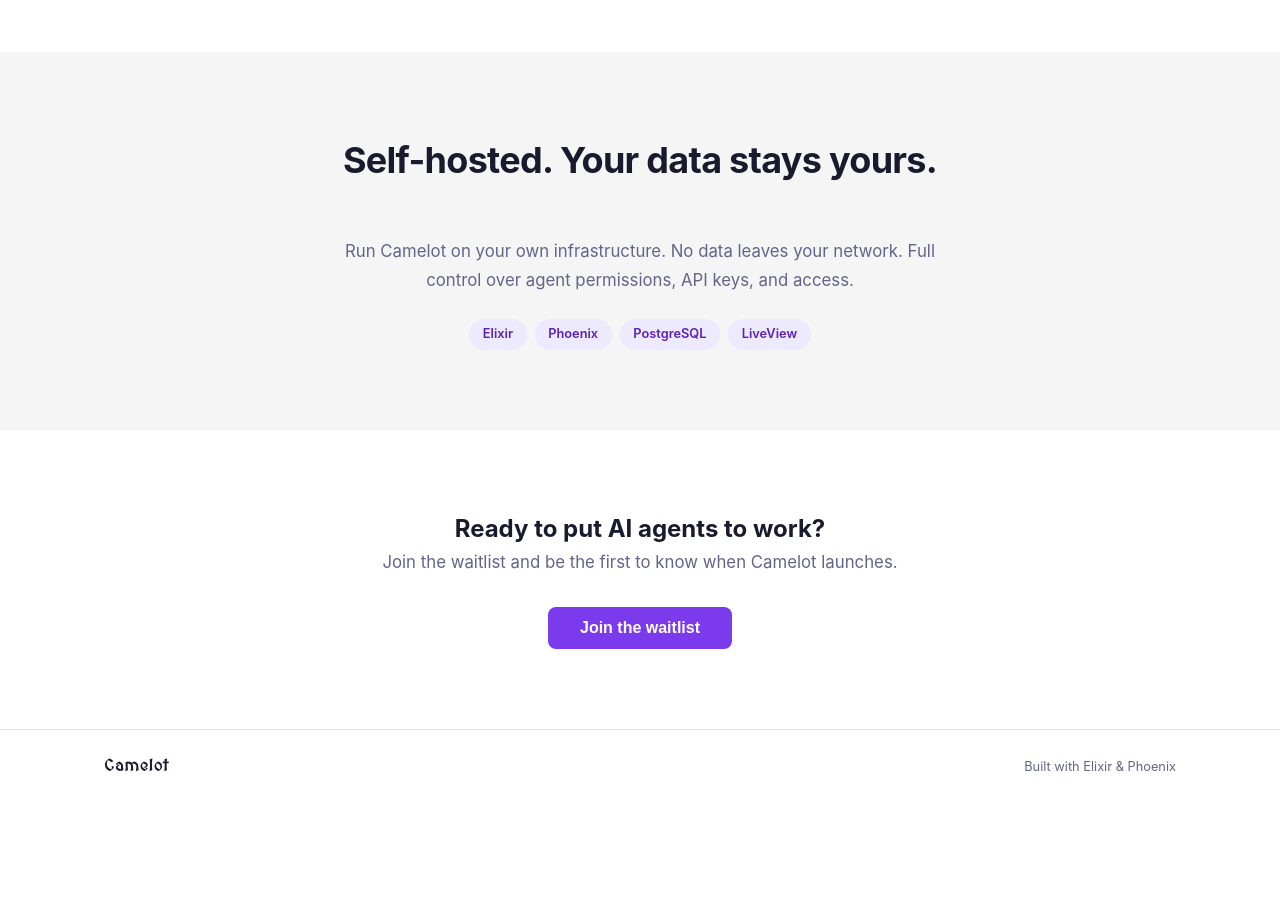
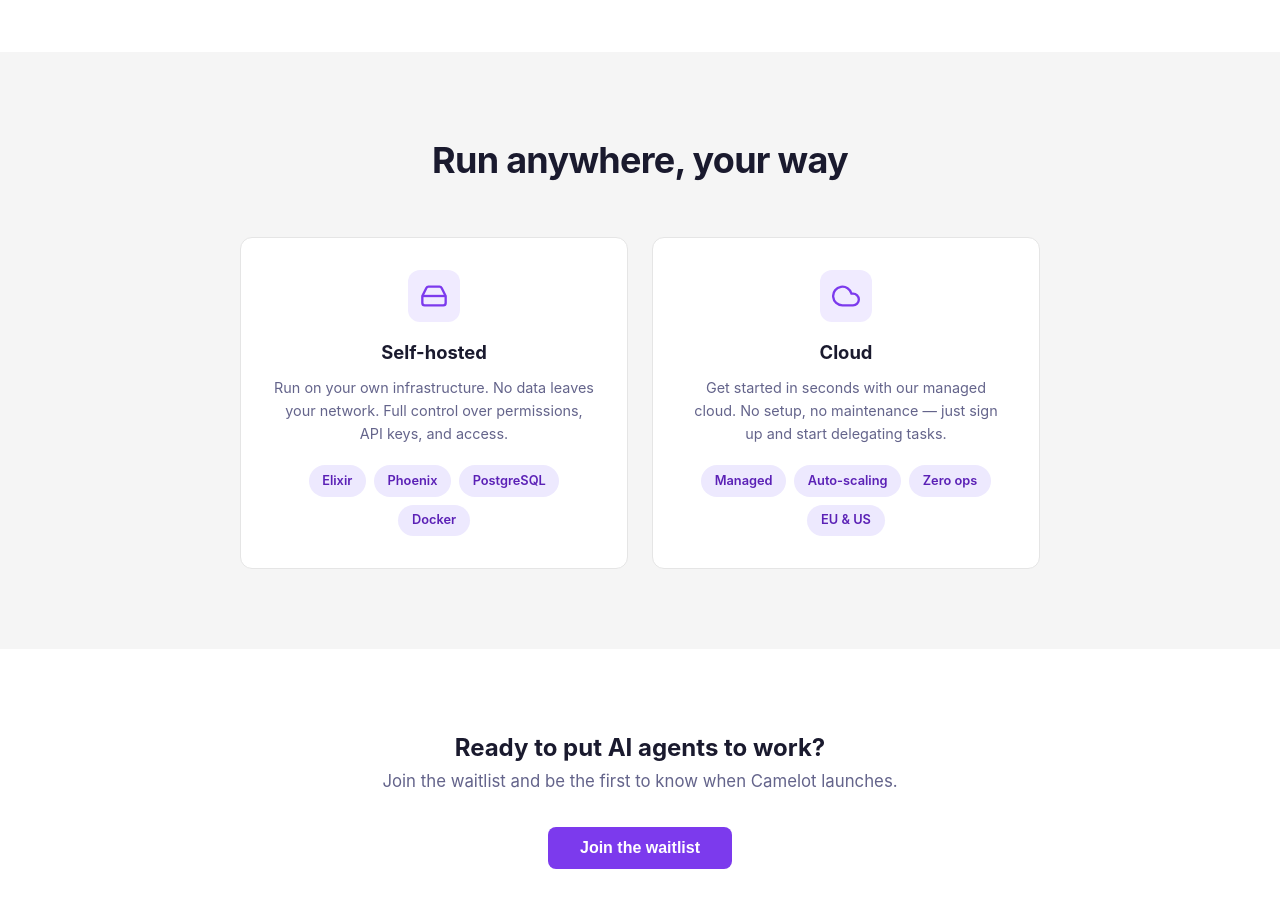
Before and after one commit to T0ha/camelot, a plain HTML site: page html/index.html in a window 1280 px wide. Shown: the part 1880-2788 px from the top of the page. Before the commit the page ends 2684 px from the top, so only its background shows below. Drawn offline with Linux system fonts and the light colour scheme; a script that the page names is missing.

Commit message:
feat: better LP

```diff
--- a/html/index.html
+++ b/html/index.html
@@ -168,20 +168,36 @@
       </div>
     </section>
 
-    <!-- Self-hosted -->
-    <section class="self-hosted">
+    <!-- Deployment options -->
+    <section class="deployment" id="deployment">
       <div class="container">
-        <div class="self-hosted-content">
-          <h2>Self-hosted. Your data stays yours.</h2>
-          <p>
-            Run Camelot on your own infrastructure. No data leaves your network.
-            Full control over agent permissions, API keys, and access.
-          </p>
-          <div class="tech-badges">
-            <span class="badge">Elixir</span>
-            <span class="badge">Phoenix</span>
-            <span class="badge">PostgreSQL</span>
-            <span class="badge">LiveView</span>
+        <h2>Run anywhere, your way</h2>
+        <div class="deployment-grid">
+          <div class="deployment-card">
+            <div class="deployment-icon">
+              <svg width="28" height="28" viewBox="0 0 24 24" fill="none" stroke="currentColor" stroke-width="2"><path d="M22 12H2"/><path d="M5.45 5.11L2 12v6a2 2 0 0 0 2 2h16a2 2 0 0 0 2-2v-6l-3.45-6.89A2 2 0 0 0 16.76 4H7.24a2 2 0 0 0-1.79 1.11z"/><line x1="6" y1="16" x2="6.01" y2="16"/><line x1="10" y1="16" x2="10.01" y2="16"/></svg>
+            </div>
+            <h3>Self-hosted</h3>
+            <p>Run on your own infrastructure. No data leaves your network. Full control over permissions, API keys, and access.</p>
+            <div class="tech-badges">
+              <span class="badge">Elixir</span>
+              <span class="badge">Phoenix</span>
+              <span class="badge">PostgreSQL</span>
+              <span class="badge">Docker</span>
+            </div>
+          </div>
+          <div class="deployment-card">
+            <div class="deployment-icon">
+              <svg width="28" height="28" viewBox="0 0 24 24" fill="none" stroke="currentColor" stroke-width="2"><path d="M18 10h-1.26A8 8 0 1 0 9 20h9a5 5 0 0 0 0-10z"/></svg>
+            </div>
+            <h3>Cloud</h3>
+            <p>Get started in seconds with our managed cloud. No setup, no maintenance &mdash; just sign up and start delegating tasks.</p>
+            <div class="tech-badges">
+              <span class="badge">Managed</span>
+              <span class="badge">Auto-scaling</span>
+              <span class="badge">Zero ops</span>
+              <span class="badge">EU &amp; US</span>
+            </div>
           </div>
         </div>
       </div>
--- a/html/style.css
+++ b/html/style.css
@@ -286,7 +286,7 @@ body {
 
 .features h2,
 .how-it-works h2,
-.self-hosted h2,
+.deployment h2,
 .footer-cta h2 {
   font-size: clamp(1.75rem, 4vw, 2.25rem);
   font-weight: 700;
@@ -393,23 +393,57 @@ body {
   flex-shrink: 0;
 }
 
-/* === Self-Hosted === */
-.self-hosted {
+/* === Deployment === */
+.deployment {
   padding: 5rem 0;
   background: var(--bg-alt);
 }
 
-.self-hosted-content {
-  text-align: center;
-  max-width: 600px;
+.deployment-grid {
+  display: grid;
+  grid-template-columns: repeat(2, 1fr);
+  gap: 1.5rem;
+  max-width: 800px;
   margin: 0 auto;
 }
 
-.self-hosted-content p {
-  font-size: 1.05rem;
+.deployment-card {
+  background: var(--bg-card);
+  border: 1px solid var(--border);
+  border-radius: 12px;
+  padding: 2rem;
+  text-align: center;
+  transition: box-shadow 0.2s, transform 0.2s;
+}
+
+.deployment-card:hover {
+  box-shadow: var(--card-shadow-hover);
+  transform: translateY(-2px);
+}
+
+.deployment-icon {
+  width: 52px;
+  height: 52px;
+  border-radius: 12px;
+  background: var(--accent);
+  display: flex;
+  align-items: center;
+  justify-content: center;
+  margin: 0 auto 1rem;
+  color: var(--primary);
+}
+
+.deployment-card h3 {
+  font-size: 1.15rem;
+  font-weight: 700;
+  margin-bottom: 0.5rem;
+}
+
+.deployment-card p {
+  font-size: 0.9rem;
   color: var(--text-muted);
-  margin-bottom: 1.5rem;
-  line-height: 1.7;
+  line-height: 1.6;
+  margin-bottom: 1.25rem;
 }
 
 .tech-badges {
@@ -467,7 +501,8 @@ body {
 
 /* === Responsive === */
 @media (max-width: 768px) {
-  .features-grid {
+  .features-grid,
+  .deployment-grid {
     grid-template-columns: 1fr;
   }
 
```
